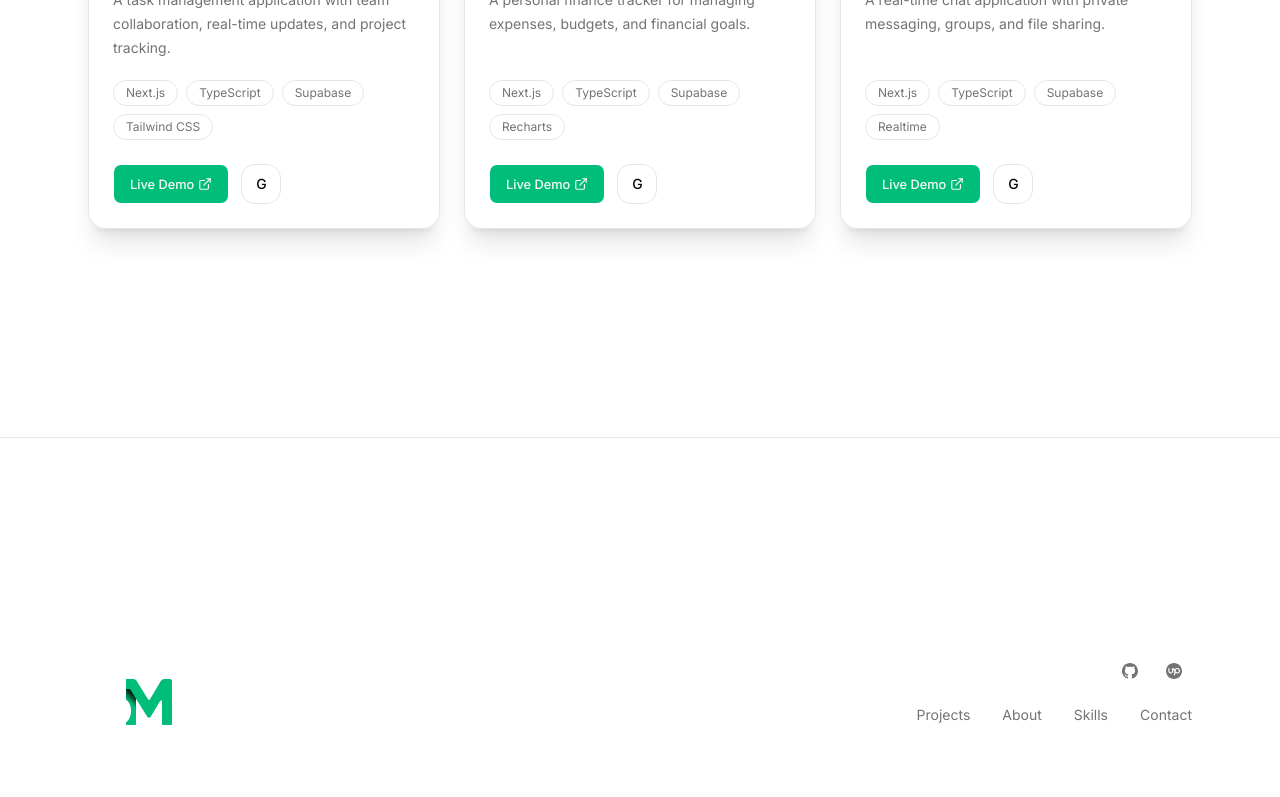
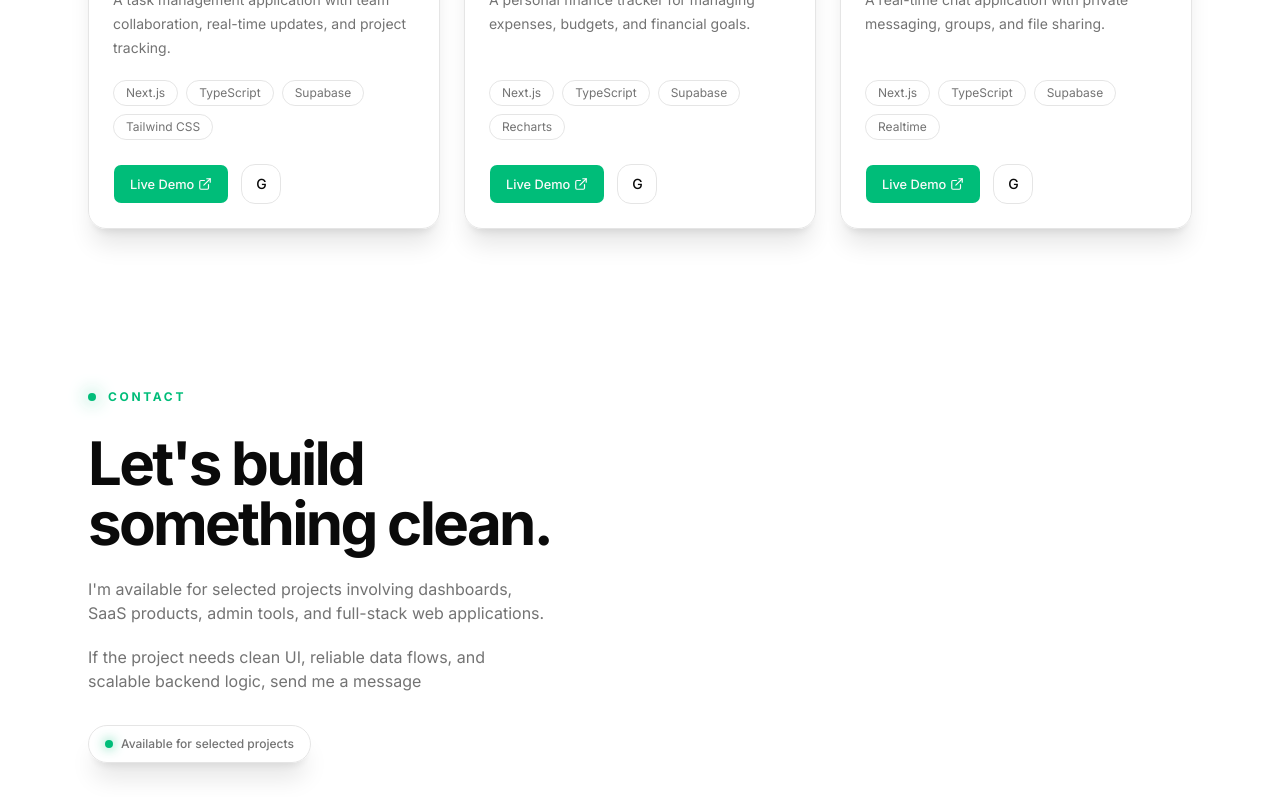
Before and after one commit to svsxn/portfolio, a Next.js app: page / in a window 1280 px wide. Shown: the part 2000-2797 px from the top of the page. Before the commit the page ends 2757 px from the top, so only its background shows below. Built offline with nearby package versions, Linux system fonts and the light colour scheme.

Commit message:
feat: add contact

```diff
--- a/app/page.tsx
+++ b/app/page.tsx
@@ -1,3 +1,4 @@
+import Contact from "@/components/sections/contact";
 import Hero from "@/components/sections/hero";
 import Projects from "@/components/sections/projects";
 // import Skills from "@/components/sections/skills";
@@ -7,6 +8,7 @@ export default function Home() {
     <>
       <Hero />
       <Projects />
+      <Contact />
       {/* <Skills /> */}
     </>
   );
--- a/components/motion/fade-in.tsx
+++ b/components/motion/fade-in.tsx
@@ -62,8 +62,8 @@ export function FadeIn({
     return (
       <motion.div
         initial={{ opacity: 0, scale: 0.97, y: 18 }}
-        animate={viewport ? undefined : { opacity: 1, scale: 1, y: 0 }}
         whileInView={viewport ? { opacity: 1, scale: 1, y: 0 } : undefined}
+        animate={!viewport ? { opacity: 1, scale: 1, y: 0 } : undefined}
         viewport={
           viewport ? { once: true, margin: "0px 0px -20% 0px" } : undefined
         }
@@ -82,8 +82,8 @@ export function FadeIn({
   return (
     <motion.div
       initial="hidden"
-      animate={viewport ? undefined : "visible"}
       whileInView={viewport ? "visible" : undefined}
+      animate={!viewport ? "visible" : undefined}
       viewport={
         viewport ? { once: true, margin: "0px 0px -20% 0px" } : undefined
       }
--- /dev/null
+++ b/components/sections/contact/index.tsx
@@ -0,0 +1,30 @@
+import Label from "../label";
+
+export default function Contact() {
+  return (
+    <section id="contact" className="">
+      <div className="mx-auto w-full max-w-6xl px-6 py-12 sm:py-16 lg:py-20">
+        <Label primaryText="Contact" />
+        <h2 className="text-4xl sm:text-5xl lg:text-6xl font-bold max-w-xs sm:max-w-md lg:max-w-lg tracking-[-0.045em]">
+          Let&apos;s build something clean.
+        </h2>
+        <div className="mt-6 text-muted-foreground max-w-116 space-y-5">
+          <p>
+            I&apos;m available for selected projects involving dashboards, SaaS
+            products, admin tools, and full-stack web applications.
+          </p>
+          <p>
+            If the project needs clean UI, reliable data flows, and scalable
+            backend logic, send me a message
+          </p>
+        </div>
+        <div className="mt-8 items-center gap-2 rounded-full border bg-background/85 px-4 py-2.5 text-xs font-medium text-muted-foreground shadow-xl backdrop-blur-md lg:flex w-fit">
+          <span className="size-2 rounded-full bg-primary shadow-[0_0_12px_--alpha(var(--primary)/80%)]" />
+          <span className="whitespace-nowrap">
+            Available for selected projects
+          </span>
+        </div>
+      </div>
+    </section>
+  );
+}
--- a/components/sections/projects/content.tsx
+++ b/components/sections/projects/content.tsx
@@ -10,7 +10,6 @@ export default function Content() {
   return (
     <FadeIn
       stagger
-      viewport
       className="mx-auto w-full max-w-6xl px-6 py-12 sm:py-16 lg:py-20"
     >
       <div className="max-w-2xl">
```
